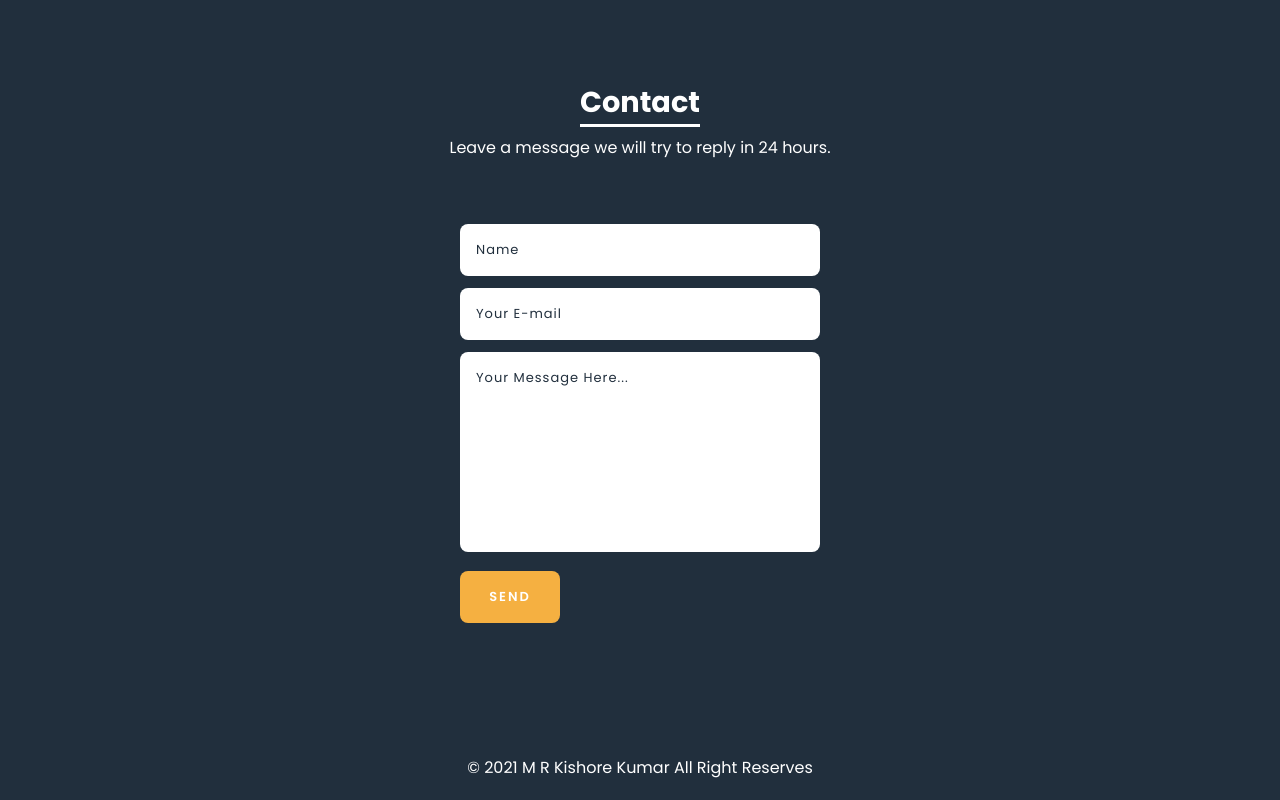
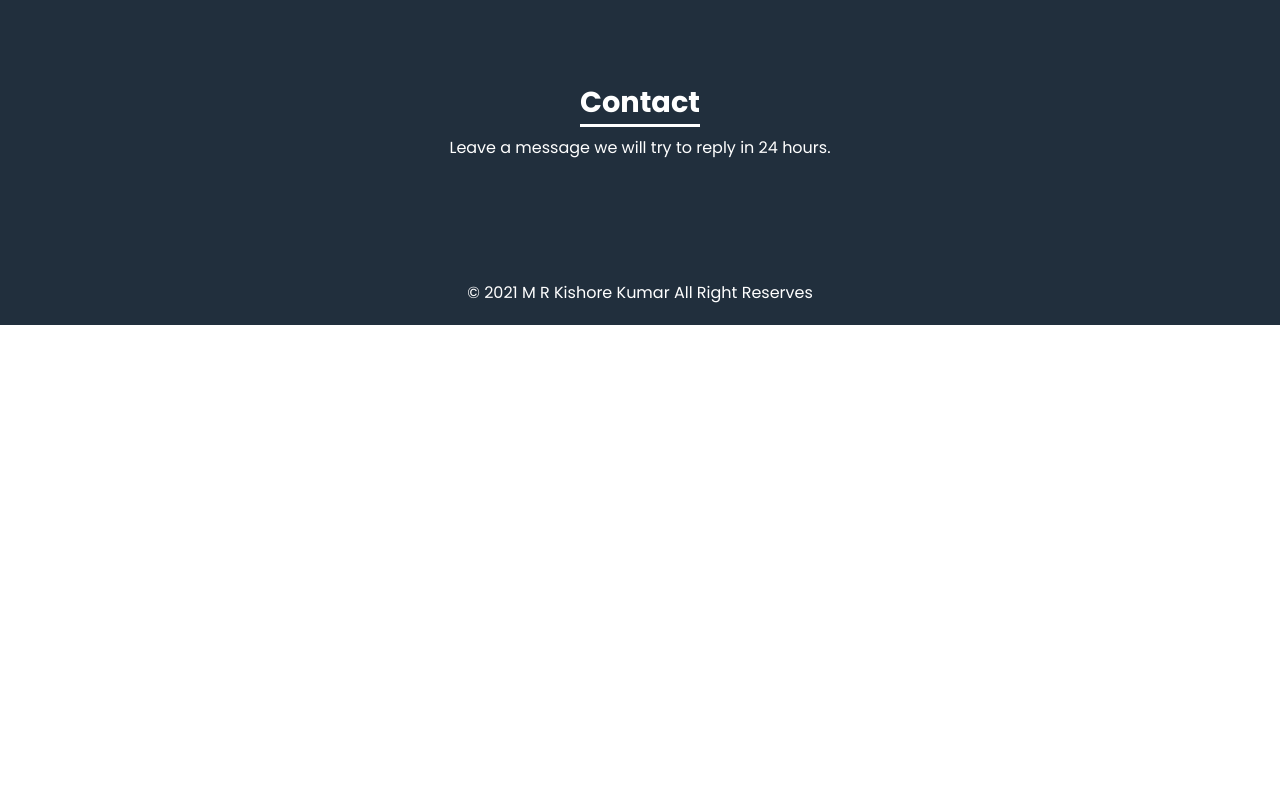
Before and after one commit to mrkishorekumar/portfolio-v3, a plain HTML site: page index.html in a window 1280 px wide. Shown: the part 3352-4152 px from the top of the page. After the commit the page ends 3677 px from the top, so only its background shows below. Drawn offline with nearby package versions, Linux system fonts and the light colour scheme; a script that the page names is missing.

Commit message:
Update index.html

```diff
--- a/index.html
+++ b/index.html
@@ -160,12 +160,12 @@
             <h2>Contact</h2>
             <p>Leave a message we will try to reply in 24 hours.</p>
         </div>
-        <div class="contact-content">
-           <!-- <div class="app">
+       <!-- <div class="contact-content">
+            <div class="app">
                 <h1>Connect With Us <br> By Our Apps </h1>
                <a href="#"><i class='bx bxl-play-store' ></a></i>
                 <a href="#"><i class='bx bxl-apple' ></a></i>
-            </div> -->
+            </div>
             <div class="contact-form">
                 <form name="contact" action="mailto:mrkishorekumar18@gmail.com" method="post" enctype="text/plain">
                     <input type="text" name="name" placeholder="Name">
@@ -174,7 +174,7 @@
                     <input type="submit" value="Send" class="contact-button">
                 </form>
             </div>
-        </div>
+        </div>-->
     </section>
 
     <div class="copyright">
```
